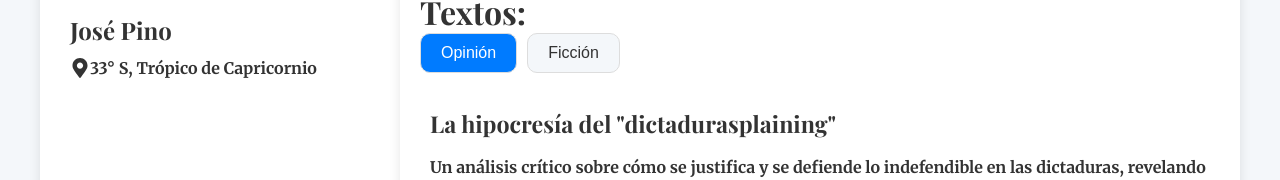
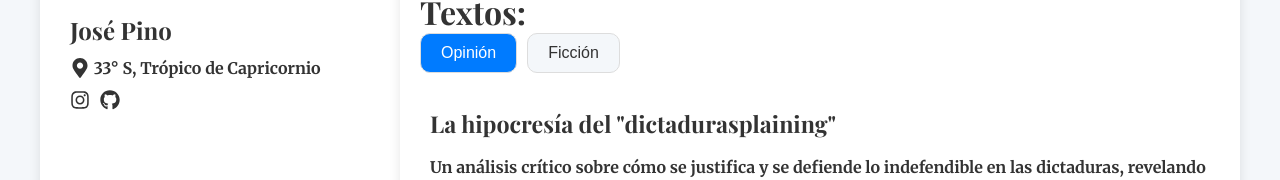
Before and after one commit to sibaberpollo/whitebelugaspace, a Gatsby site: page / in a window 1280 px wide. Shown: the part 206-386 px from the top of the page. Built offline with nearby package versions, Linux system fonts and the light colour scheme; Gatsby itself is replaced by a stand-in of ours.

Commit message:
agregadas redes sociales

```diff
--- a/src/pages/index.js
+++ b/src/pages/index.js
@@ -2,7 +2,7 @@ import React, { useState } from "react";
 import { graphql } from "gatsby";
 import { Helmet } from "react-helmet";
 import profilePic from "../images/profile.jpg";
-import { FaMapMarkerAlt } from 'react-icons/fa';
+import { FaMapMarkerAlt, FaInstagram, FaGithub } from 'react-icons/fa';
 
 const IndexPage = ({ data }) => {
   const [activeTab, setActiveTab] = useState("opinion");
@@ -30,7 +30,15 @@ const IndexPage = ({ data }) => {
           <div className="name">José Pino</div>
           <div className="location">
             <FaMapMarkerAlt size={20} color="#333" />
-            <span>33° S, Trópico de Capricornio</span>
+            <span>&nbsp;33° S, Trópico de Capricornio</span>
+          </div>
+          <div className="social-media">
+            <a href="https://www.instagram.com/sibaberpollo" target="_blank" rel="noopener noreferrer">
+              <FaInstagram size={20} color="#333" />
+            </a>
+            <a href="https://github.com/sibaberpollo" target="_blank" rel="noopener noreferrer">
+              <FaGithub size={20} color="#333" />
+            </a>
           </div>
         </div>
       </div>
--- a/src/styles/global.css
+++ b/src/styles/global.css
@@ -250,6 +250,19 @@ h6 {
   .contentDesc a:hover::after {
     color: #fff; /* Cambia el color del ícono de enlace a blanco en el hover */
   }
+  .social-media {
+    margin-top: 10px;
+  }
+
+  .social-media a {
+    margin-right: 10px;
+    color: #333;
+    transition: color 0.3s ease;
+  }
+
+  .social-media a:hover {
+    color: #007bff;
+  }
 
 
 @media (max-width: 768px) {
```
